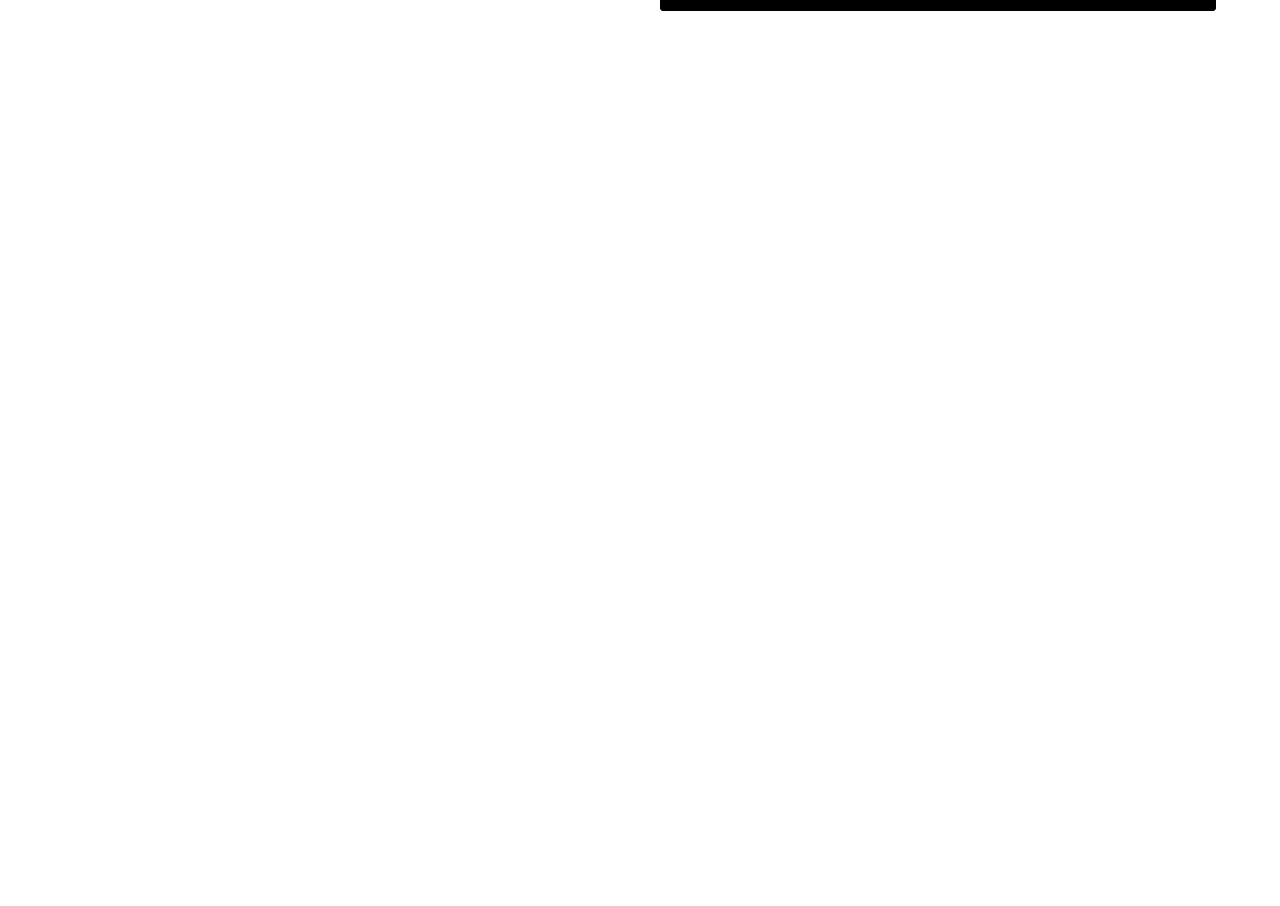
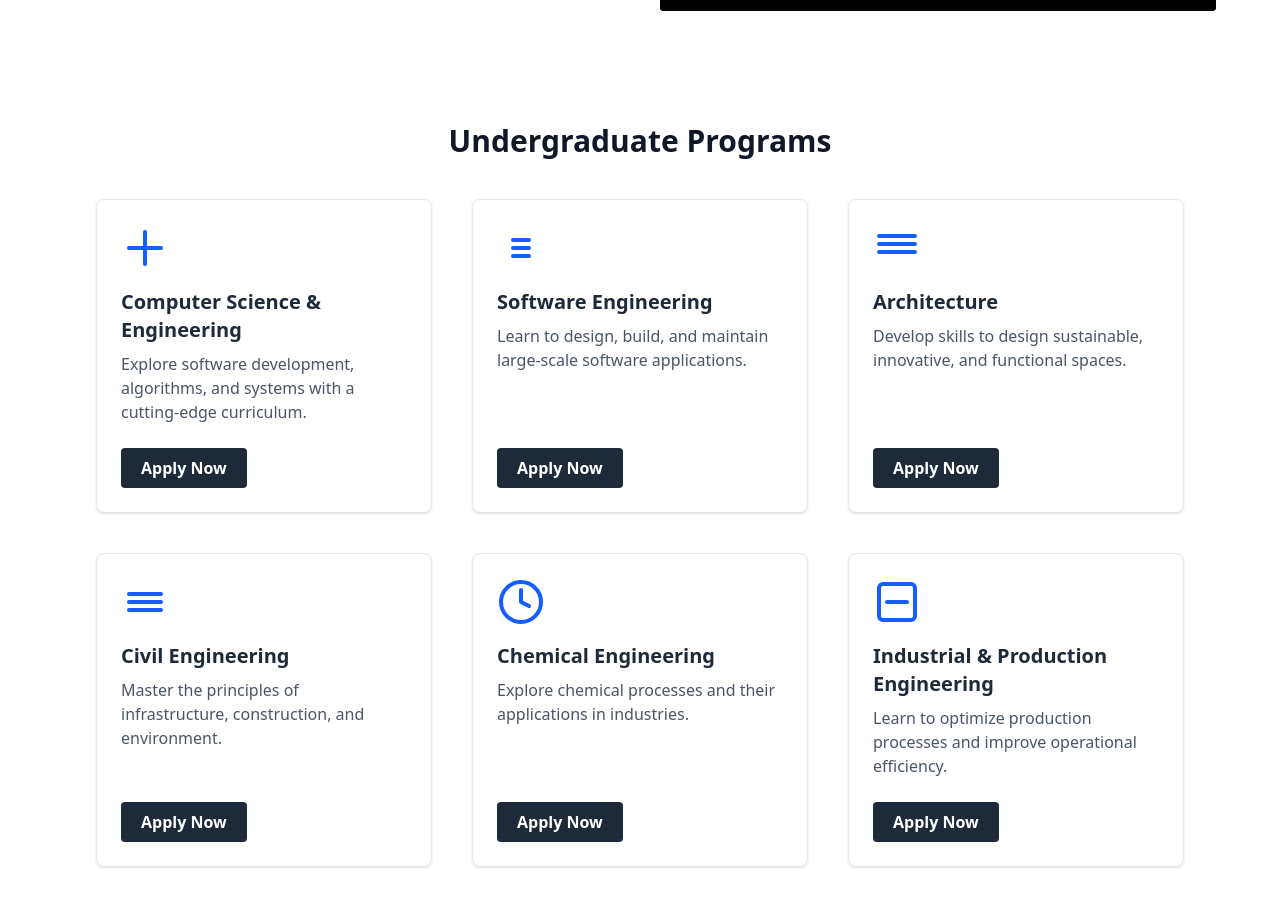
Before and after one commit to MituChowdhury/accessibility-framework, a React (Vite) app in the folder frontend/: page / in a window 1280 px wide. Shown: the part 964-1870 px from the top of the page. Before the commit the page ends 1103 px from the top, so only its background shows below. Built offline with nearby package versions, Linux system fonts and the light colour scheme.

Commit message:
programs v1

```diff
--- a/frontend/src/App.jsx
+++ b/frontend/src/App.jsx
@@ -15,6 +15,8 @@ import FAQ from './pages/FAQ';
 import Help from './pages/Help';
 import Feedback from './pages/Feedback';
 import SearchResults from './pages/SearchResults';
+import Campus from './pages/Campus';
+
 
 export default function App() {
 
@@ -36,6 +38,7 @@ export default function App() {
             <Route path="/profile" element={<Profile />} />
             <Route path="/results" element={<Results />} />
             <Route path="/faq" element={<FAQ />} />
+            <Route path="/campus" element={<Campus />} />
             <Route path="/help" element={<Help />} />
             <Route path="/feedback" element={<Feedback />} />
             <Route path="/search" element={<SearchResults />} />
--- a/frontend/src/components/AccessibleMap.jsx
+++ b/frontend/src/components/AccessibleMap.jsx
@@ -1,36 +1,20 @@
-import React, { useState } from "react";
+import React, { useState, useMemo } from "react";
 import { MapContainer, TileLayer, Marker, Popup } from "react-leaflet";
 import "leaflet/dist/leaflet.css";
 import L from "leaflet";
+import { renderToStaticMarkup } from "react-dom/server";
 import {
-  FaUniversity,
-  FaBuilding,
-  FaUtensils,
-  FaLandmark,
-  FaFlask,
-  FaBed,
-  FaMapMarkerAlt,
-  FaMosque,
-  FaStethoscope,
-  FaFootballBall,
-  FaWarehouse,
-  FaBook,
+  FaUniversity, FaBuilding, FaUtensils, FaLandmark, FaFlask,
+  FaBed, FaMapMarkerAlt, FaMosque, FaStethoscope, FaFootballBall,
+  FaWarehouse, FaBook
 } from "react-icons/fa";
 
+// Color and icon mappings
 const iconColors = {
-  academic: "#1E40AF", // blue-800
-  admin: "#6B7280", // gray-500
-  food: "#EA580C", // orange-600
-  auditorium: "#7C3AED", // purple-600
-  recreation: "#16A34A", // green-600
-  research: "#0D9488", // teal-600
-  library: "#CA8A04", // yellow-700 (gold)
-  workshop: "#7C2D12", // brown-800
-  dormitory: "#B91C1C", // red-700
-  bank: "#111827", // black-ish
-  interest: "#DB2777", // pink-600
-  mosque: "#166534", // green-700 (dark green)
-  medical: "#7F1D1D", // red-900 (maroon)
+  academic: "#1E40AF", admin: "#6B7280", food: "#EA580C",
+  auditorium: "#7C3AED", recreation: "#16A34A", research: "#0D9488",
+  library: "#CA8A04", workshop: "#7C2D12", dormitory: "#B91C1C",
+  bank: "#111827", interest: "#DB2777", mosque: "#166534", medical: "#7F1D1D",
 };
 
 const categoryIcons = {
@@ -49,101 +33,91 @@ const categoryIcons = {
   medical: <FaStethoscope color="white" size={16} />,
 };
 
-function createDivIcon(color, iconSvg) {
-  // Wrap the icon SVG string in a colored circle div.
-  // We use a small container with inline SVG icon in white color.
-  return L.divIcon({
-    html: `
-      <div style="
-        background-color: ${color};
-        width: 32px;
-        height: 32px;
-        display: flex;
-        align-items: center;
-        justify-content: center;
-        border-radius: 50%;
-        box-shadow: 0 0 3px rgba(0,0,0,0.4);
-        border: 2px solid white;
-      ">
-        ${iconSvg}
-      </div>
-    `,
-    className: "", // Remove default leaflet styles
+// Reusable icon generator with caching
+const iconCache = {};
+const getIcon = (type) => {
+  if (!iconCache[type]) {
+    const color = iconColors[type] || "#2563EB";
+    const icon = categoryIcons[type] || <FaMapMarkerAlt color="white" size={16} />;
+    const svg = renderToStaticMarkup(icon);
+    iconCache[type] = L.divIcon({
+      html: `<div style="background-color: ${color}; width: 32px; height: 32px; display: flex; align-items: center; justify-content: center; border-radius: 50%; border: 2px solid white; box-shadow: 0 0 3px rgba(0,0,0,0.4);">${svg}</div>`,
+      className: "",
       iconSize: [32, 32],
       iconAnchor: [16, 32],
       popupAnchor: [0, -32],
     });
   }
-
-// Convert react-icons component to SVG string for embedding inside DivIcon
-import { renderToStaticMarkup } from "react-dom/server";
+  return iconCache[type];
+};
 
 const AccessibleMap = () => {
   const [activeCategory, setActiveCategory] = useState(null);
 
-  const filteredLocations = activeCategory
-    ? locations.filter((loc) => loc.type === activeCategory)
-    : locations;
+  const filteredLocations = useMemo(() =>
+    activeCategory ? locations.filter(loc => loc.type === activeCategory) : locations,
+    [activeCategory]
+  );
 
-  const uniqueCategories = [...new Set(locations.map((loc) => loc.type))];
+  const uniqueCategories = [...new Set(locations.map(loc => loc.type))];
 
   return (
-    <div className="flex flex-col md:flex-row h-[85vh] w-full border rounded-xl shadow-md overflow-hidden">
+    <div className="flex flex-col md:flex-row w-full h-[85vh] border rounded-xl shadow-md overflow-hidden bg-white">
       {/* Sidebar */}
       <aside
-        className="md:w-1/4 w-full bg-white p-4 overflow-y-auto border-r focus:outline-none"
+  className="md:w-1/4 w-full bg-white p-4 overflow-y-auto"
   aria-label="Campus Map Category Navigation"
 >
-        <h2 className="text-xl font-bold mb-4 text-gray-800">Filter by Category</h2>
-        <nav className="space-y-2">
+  <h2 className="text-xl font-semibold mb-4 text-gray-900">Filter by Category</h2>
+  <nav className="flex flex-wrap gap-2">
     {uniqueCategories.map((type) => (
       <button
         key={type}
-              className={`flex items-center gap-2 px-3 py-2 rounded-md w-full text-left transition font-medium focus:outline-none focus:ring-2 focus:ring-blue-600 focus:ring-offset-2 ${
-                activeCategory === type ? "bg-blue-600 text-white" : "text-gray-700 hover:bg-gray-100"
+        className={`flex items-center gap-2 px-4 py-2 rounded-full text-sm font-medium transition-colors focus:outline-none focus:ring-2 focus:ring-blue-600 focus:ring-offset-1
+          ${
+            activeCategory === type
+              ? "bg-blue-600 text-white shadow-md"
+              : "bg-gray-100 text-gray-700 hover:bg-blue-100"
           }`}
         onClick={() => setActiveCategory(type === activeCategory ? null : type)}
         aria-pressed={activeCategory === type}
       >
-              <span className="text-lg">{categoryIcons[type]}</span>
+        <span className="text-base">{categoryIcons[type]}</span>
         <span className="capitalize">{type}</span>
       </button>
     ))}
   </nav>
 </aside>
 
+
       {/* Map */}
       <MapContainer
         center={[24.9194, 91.8316]}
         zoom={17}
-        scrollWheelZoom
+        scrollWheelZoom={false}
         className="flex-1 h-full z-0"
         aria-label="Interactive map of Shahjalal University of Science and Technology campus"
+        aria-roledescription="map"
       >
         <TileLayer
           attribution='© <a href="https://www.openstreetmap.org/copyright">OpenStreetMap</a>'
           url="https://{s}.tile.openstreetmap.org/{z}/{x}/{y}.png"
         />
-        {filteredLocations.map((loc, index) => {
-          const iconColor = iconColors[loc.type] || "#2563EB"; // fallback blue
-          const iconComponent = categoryIcons[loc.type] || <FaMapMarkerAlt color="white" size={16} />;
-          // Convert React icon to SVG string
-          const iconSvg = renderToStaticMarkup(iconComponent);
-
-          return (
+        {filteredLocations.map((loc, index) => (
           <Marker
             key={index}
             position={loc.coords}
             title={loc.name}
-              icon={createDivIcon(iconColor, iconSvg)}
+            icon={getIcon(loc.type)}
           >
             <Popup>
-                <p className="font-semibold">{loc.name}</p>
+              <div role="document" aria-labelledby={`marker-title-${index}`}>
+                <p id={`marker-title-${index}`} className="font-semibold">{loc.name}</p>
                 <p className="text-sm capitalize">Category: {loc.type}</p>
+              </div>
             </Popup>
           </Marker>
-          );
-        })}
+        ))}
       </MapContainer>
     </div>
   );
--- a/frontend/src/components/Navigation.jsx
+++ b/frontend/src/components/Navigation.jsx
@@ -50,7 +50,7 @@ export default function Navigation() {
               <Link to="/profile" className={getLinkClasses('/profile')}>Profile</Link>
             </li>
             <li>
-              <Link to="/faq" className={getLinkClasses('/faq')}>FAQ</Link>
+              <Link to="/campus" className={getLinkClasses('/campus')}>Campus</Link>
             </li>
           </ul>
         </div>
--- /dev/null
+++ b/frontend/src/components/Programs.jsx
@@ -0,0 +1,187 @@
+import React from "react";
+
+const programs = [
+    {
+        name: "Computer Science & Engineering",
+        slug: "cse",
+        description:
+            "Explore software development, algorithms, and systems with a cutting-edge curriculum.",
+        image: (
+            <svg
+                className="w-12 h-12 text-blue-600"
+                xmlns="http://www.w3.org/2000/svg"
+                fill="none"
+                viewBox="0 0 24 24"
+                stroke="currentColor"
+                aria-hidden="true"
+            >
+                <path
+                    strokeLinecap="round"
+                    strokeLinejoin="round"
+                    strokeWidth={2}
+                    d="M12 4v16m8-8H4"
+                />
+            </svg>
+        ),
+    },
+    {
+        name: "Software Engineering",
+        slug: "swe",
+        description:
+            "Learn to design, build, and maintain large-scale software applications.",
+        image: (
+            <svg
+                className="w-12 h-12 text-blue-600"
+                xmlns="http://www.w3.org/2000/svg"
+                fill="none"
+                viewBox="0 0 24 24"
+                stroke="currentColor"
+                aria-hidden="true"
+            >
+                <path
+                    strokeLinecap="round"
+                    strokeLinejoin="round"
+                    strokeWidth={2}
+                    d="M8 16h8M8 12h8M8 8h8"
+                />
+            </svg>
+        ),
+    },
+    {
+        name: "Architecture",
+        slug: "architecture",
+        description:
+            "Develop skills to design sustainable, innovative, and functional spaces.",
+        image: (
+            <svg
+                className="w-12 h-12 text-blue-600"
+                xmlns="http://www.w3.org/2000/svg"
+                fill="none"
+                viewBox="0 0 24 24"
+                stroke="currentColor"
+                aria-hidden="true"
+            >
+                <path
+                    strokeLinecap="round"
+                    strokeLinejoin="round"
+                    strokeWidth={2}
+                    d="M3 10h18M3 6h18M3 14h18"
+                />
+            </svg>
+        ),
+    },
+    {
+        name: "Civil Engineering",
+        slug: "civil",
+        description:
+            "Master the principles of infrastructure, construction, and environment.",
+        image: (
+            <svg
+                className="w-12 h-12 text-blue-600"
+                xmlns="http://www.w3.org/2000/svg"
+                fill="none"
+                viewBox="0 0 24 24"
+                stroke="currentColor"
+                aria-hidden="true"
+            >
+                <path
+                    strokeLinecap="round"
+                    strokeLinejoin="round"
+                    strokeWidth={2}
+                    d="M4 16h16M4 12h16M4 8h16"
+                />
+            </svg>
+        ),
+    },
+    {
+        name: "Chemical Engineering",
+        slug: "chemical",
+        description:
+            "Explore chemical processes and their applications in industries.",
+        image: (
+            <svg
+                className="w-12 h-12 text-blue-600"
+                xmlns="http://www.w3.org/2000/svg"
+                fill="none"
+                viewBox="0 0 24 24"
+                stroke="currentColor"
+                aria-hidden="true"
+            >
+                <circle cx="12" cy="12" r="10" stroke="currentColor" strokeWidth={2} />
+                <path
+                    strokeLinecap="round"
+                    strokeLinejoin="round"
+                    strokeWidth={2}
+                    d="M12 6v6l4 2"
+                />
+            </svg>
+        ),
+    },
+    {
+        name: "Industrial & Production Engineering",
+        slug: "ipe",
+        description:
+            "Learn to optimize production processes and improve operational efficiency.",
+        image: (
+            <svg
+                className="w-12 h-12 text-blue-600"
+                xmlns="http://www.w3.org/2000/svg"
+                fill="none"
+                viewBox="0 0 24 24"
+                stroke="currentColor"
+                aria-hidden="true"
+            >
+                <rect
+                    x="3"
+                    y="3"
+                    width="18"
+                    height="18"
+                    rx="2"
+                    ry="2"
+                    stroke="currentColor"
+                    strokeWidth={2}
+                />
+                <path strokeLinecap="round" strokeLinejoin="round" strokeWidth={2} d="M7 12h10" />
+            </svg>
+        ),
+    },
+];
+
+export default function ProgramsGrid() {
+    return (
+        <section
+            role="region"
+            aria-labelledby="programs-heading"
+            className="max-w-7xl mx-auto px-4 sm:px-6 lg:px-8 py-12"
+        >
+
+            <h2
+                id="programs-heading"
+                className="text-3xl font-extrabold text-gray-900 mb-10 text-center"
+            >
+                Undergraduate Programs
+            </h2>
+
+            <div className="grid gap-10 sm:grid-cols-2 lg:grid-cols-3">
+                {programs.map(({ name, slug, description, image }) => (
+                    <article
+                        key={slug}
+                        className="flex flex-col border border-gray-200 rounded-lg p-6 shadow-sm hover:shadow-lg transition-shadow focus-within:ring-2 focus-within:ring-indigo-600"
+                        tabIndex="-1"
+                    >
+                        <div className="mb-4">{image}</div>
+                        <h3 className="text-xl font-semibold text-gray-800 mb-2">{name}</h3>
+                        <p className="text-gray-600 flex-grow">{description}</p>
+                        <a
+                            href={`/admission/${slug}`}
+                            className="mt-6 inline-block self-start px-5 py-2 bg-gray-800 text-white rounded font-semibold focus:outline-none focus:ring-2 focus:ring-offset-2 focus:ring-indigo-600 hover:bg-blue-600"
+                            aria-label={`Apply now for ${name}`}
+                        >
+                            Apply Now
+                        </a>
+                    </article>
+                ))}
+            </div>
+        </section>
+    );
+}
--- a/frontend/src/pages/Home.jsx
+++ b/frontend/src/pages/Home.jsx
@@ -1,6 +1,7 @@
 import React, { useRef, useState, useEffect } from 'react';
 import AccessibleCarousel from '../components/AccessibleCarousel';
 import CampusOverview from '../components/CampusOverview';
+import Programs from '../components/Programs';
 
 export default function Home() {
   return (
@@ -14,6 +15,11 @@ export default function Home() {
         <h2 id="introduction-section" className="sr-only">Campus Overview With Introductory Video</h2>
         <CampusOverview />
       </section>
+
+      <section aria-labelledby="programs-section" className='relative'>
+        <h2 id="programs-section" className="sr-only">University Programs</h2>
+        <Programs />
+      </section>
     </main>
   );
 }
```
Also changed, not shown: frontend/src/pages/Campus.jsx (added, +62 -0 lines). Lines whose indentation alone changed are shown as unchanged.
